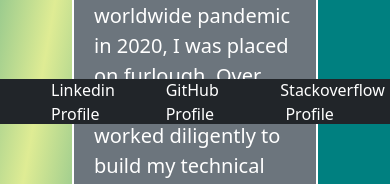
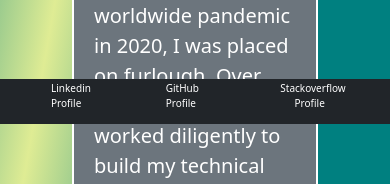
Before and after one commit to Kwerrell73/my-portfolio, a React (Create React App) app: page / in a window 390 px wide. Shown: the part 720-904 px from the top of the page. Built offline with nearby package versions, Linux system fonts and the light colour scheme.

Commit message:
changed media screen for footer * added custom browser name

```diff
--- a/public/index.html
+++ b/public/index.html
@@ -24,7 +24,7 @@
       work correctly both with client-side routing and a non-root public URL.
       Learn how to configure a non-root public URL by running `npm run build`.
     -->
-    <title>React App</title>
+    <title>Werrell Portfolio</title>
   </head>
   <body>
     <noscript>You need to enable JavaScript to run this app.</noscript>
--- a/src/App.css
+++ b/src/App.css
@@ -230,6 +230,10 @@
    #headername{
     font-size:20px;
   }
+  #link{
+    font-size:10px;
+    padding-bottom: 20px;
+  }
 
 
 }
```
